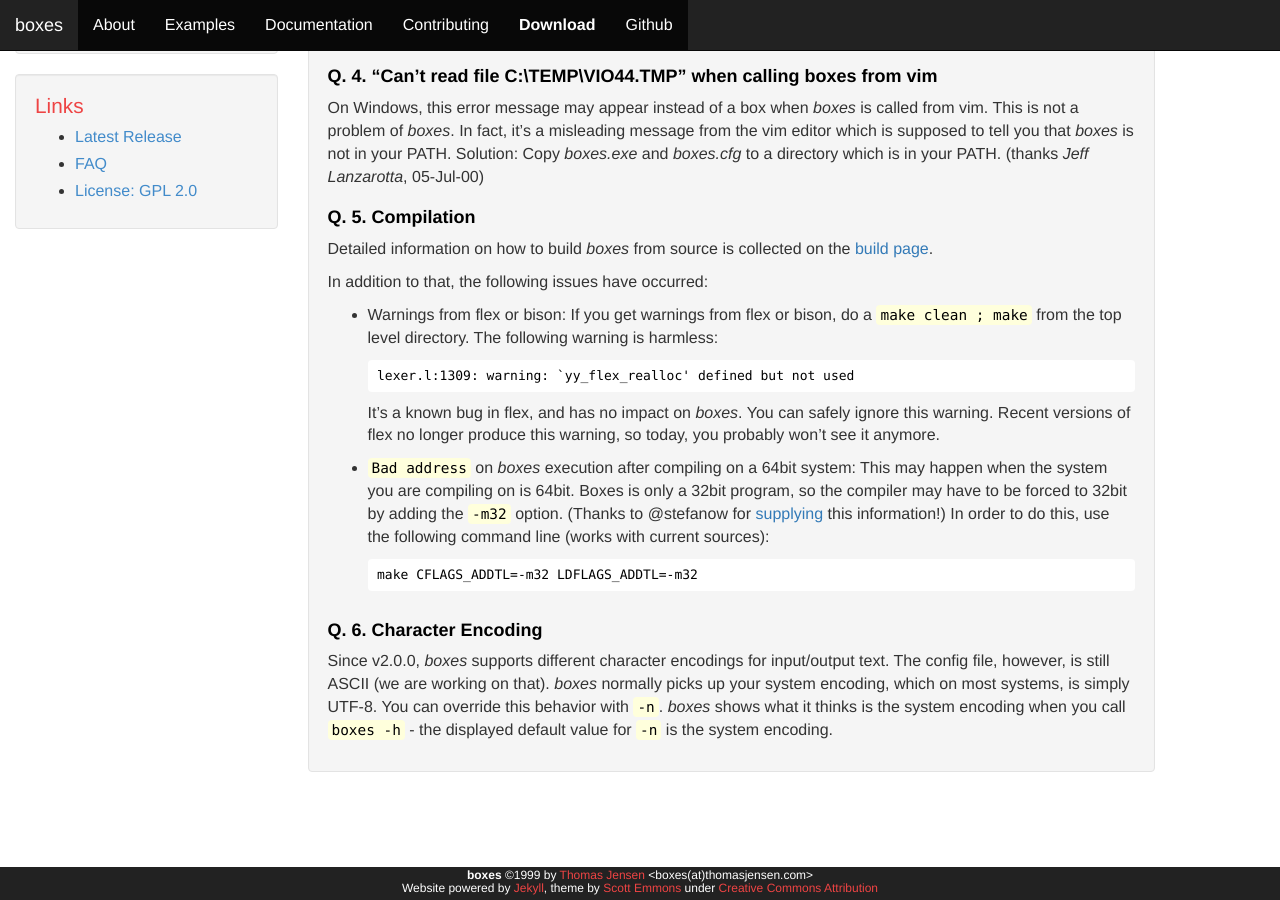
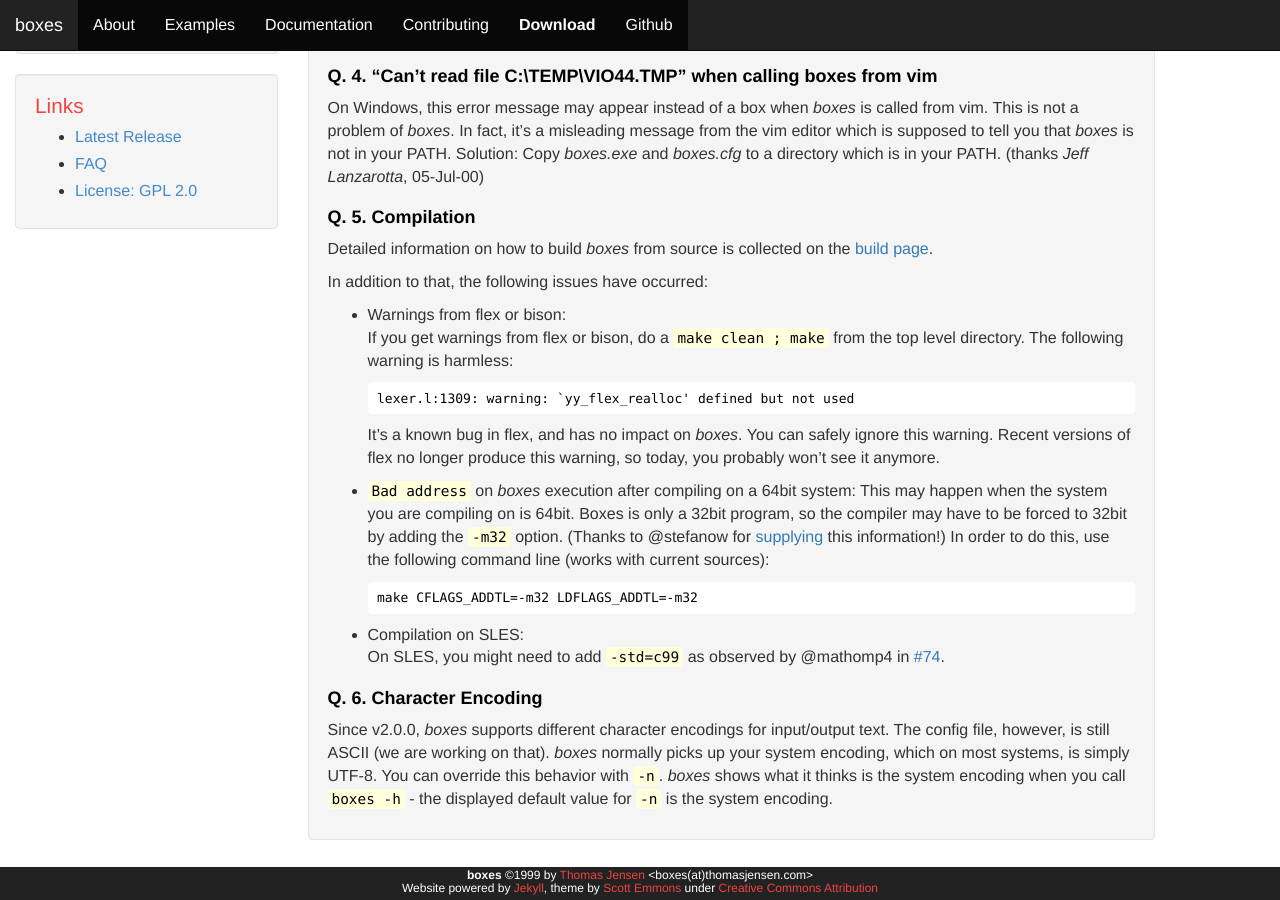
Before and after one commit to ascii-boxes/boxes, a Jekyll site: the page built from docs/faq.html, in a window 1280 px wide and 900 px high, scrolled down 505 px. Built offline with Jekyll 4.4.1, drawn with Linux system fonts in a browser that asks for light colours; comment, search, counter and statistics services are not loaded.

Commit message:
Extend compilation faq with SLES info #74

```diff
--- a/docs/faq.html
+++ b/docs/faq.html
@@ -58,7 +58,7 @@ Detailed information on how to build *boxes* from source is collected on the
 
 In addition to that, the following issues have occurred:
 
-- Warnings from flex or bison:
+- Warnings from flex or bison:\\
   If you get warnings from flex or bison, do a `make clean ; make` from the top level directory. The following warning
   is harmless:
 
@@ -76,6 +76,11 @@ In addition to that, the following issues have occurred:
 
       make CFLAGS_ADDTL=-m32 LDFLAGS_ADDTL=-m32
 
+- Compilation on SLES:\\
+  On SLES, you might need to add `-std=c99` as observed by
+  <span class="atmention">[@mathomp4](https://github.com/mathomp4)</span> in
+  [#74](https://github.com/ascii-boxes/boxes/issues/74#issuecomment-784371446).
+
 
 <a class="bxOffsetAnchor" name="q6"></a>
 
```
